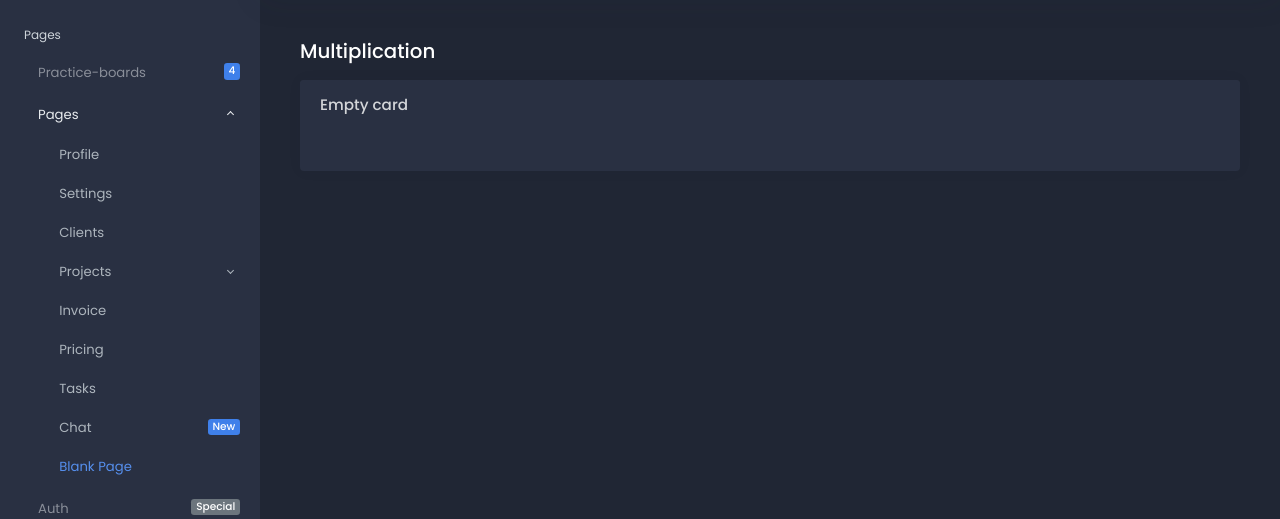
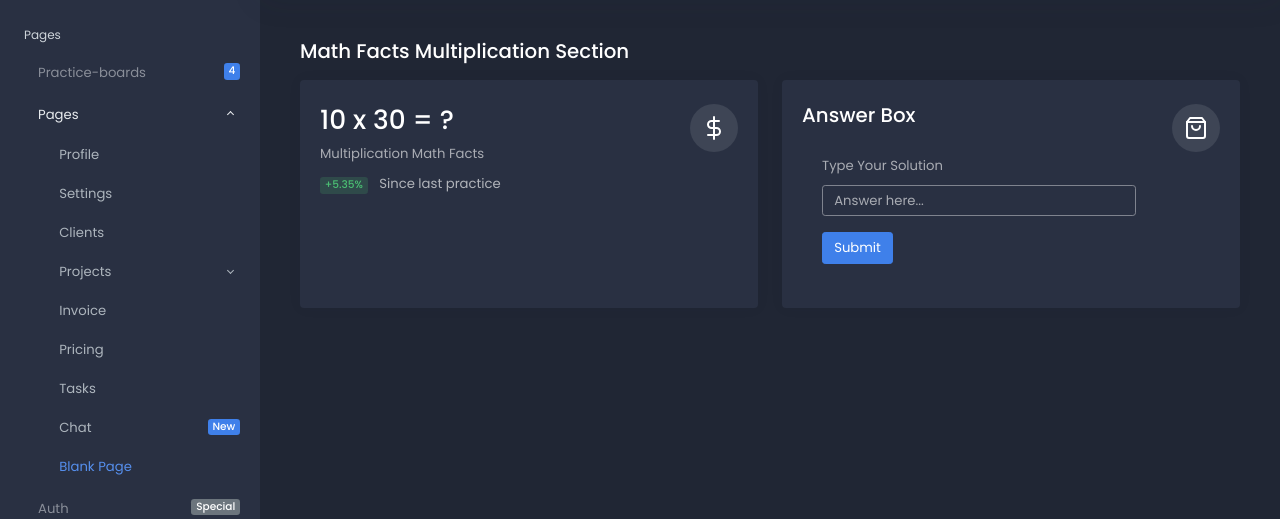
Before and after one commit to M-W-Kirk/kcoremath, a Django app: page /multipy.html in a window 1280 px wide. Shown: the part 66-585 px from the top of the page. Run offline with Django 3.2, Linux system fonts and the light colour scheme; some libraries are stand-ins or nearby versions.

Commit message:
updates added

```diff
--- a/kcoremath/website/templates/multiply.html
+++ b/kcoremath/website/templates/multiply.html
@@ -2,15 +2,62 @@
 {% block 'content' %}
 <main class="content">
     <div class="container-fluid p-0">
-        <h1 class="h3 mb-3">Multiplication</h1>
-        <p>
+        <h1 class="h3 mb-3">Math Facts Multiplication Section</h1>
+        {% if my_answer %}
+        <div class="alert alert-{{ color }} alert-dismissible" role="alert">
+            <button type="button" class="btn-close" data-bs-dismiss="alert" aria-label="Close"></button>
+            <div class="alert-message">
+                <strong>{{ outcome }}</strong> {{ my_answer }}
+            </div>
+        </div>
+        {% endif %}
         <div class="row">
-            <div class="col-12">
-                <div class="card">
-                    <div class="card-header">
-                        <h5 class="card-title mb-0">Empty card</h5>
+            <div class="col-12 col-sm-6 col-xxl-3 d-flex">
+                <div class="card flex-fill">
+                    <div class="card-body py-4">
+                        <div class="d-flex align-items-start">
+                            <div class="flex-grow-1">
+                                <h1 class="mb-2">{{ num_1 }} x {{ num_2 }} = ?</h1>
+                                <p class="mb-2">Multiplication Math Facts</p>
+                                <div class="mb-0">
+                                    <span class="badge badge-soft-success me-2"> +5.35% </span>
+                                    <span class="text-muted">Since last practice</span>
+                                </div>
+                            </div>
+                            <div class="d-inline-block ms-3">
+                                <div class="stat">
+                                    <svg xmlns="http://www.w3.org/2000/svg" width="24" height="24" viewBox="0 0 24 24" fill="none" stroke="currentColor" stroke-width="2" stroke-linecap="round" stroke-linejoin="round" class="feather feather-dollar-sign align-middle text-success"><line x1="12" y1="1" x2="12" y2="23"></line><path d="M17 5H9.5a3.5 3.5 0 0 0 0 7h5a3.5 3.5 0 0 1 0 7H6"></path></svg>
+                                </div>
+                            </div>
+                        </div>
                     </div>
-                    <div class="card-body">
+                </div>
+            </div>
+            <div class="col-12 col-sm-6 col-xxl-3 d-flex">
+                <div class="card flex-fill">
+                    <div class="card-body py-4">
+                        <div class="d-flex align-items-start">
+                            <div class="flex-grow-1">
+                                <h3 class="mb-2">Answer Box</h3>
+                                <div class="card-body">
+                                    <form action="{% url 'website:multiply' %}" method="POST">
+                                        {% csrf_token %}
+                                        <div class="mb-3">
+                                            <label class="form-label">Type Your Solution</label>
+                                            <input class="form-control" type="text" placeholder="Answer here..." name="answer"></input>
+                                            <input type="hidden" name="old_num_1" value="{{ num_1 }}">
+                                            <input type="hidden" name="old_num_2" value="{{ num_2 }}">
+                                        </div>
+                                        <button type="submit" class="btn btn-primary">Submit</button>
+                                    </form>
+                                </div>
+                            </div>
+                            <div class="d-inline-block ms-3">
+                                <div class="stat">
+                                    <svg xmlns="http://www.w3.org/2000/svg" width="24" height="24" viewBox="0 0 24 24" fill="none" stroke="currentColor" stroke-width="2" stroke-linecap="round" stroke-linejoin="round" class="feather feather-shopping-bag align-middle text-danger"><path d="M6 2L3 6v14a2 2 0 0 0 2 2h14a2 2 0 0 0 2-2V6l-3-4z"></path><line x1="3" y1="6" x2="21" y2="6"></line><path d="M16 10a4 4 0 0 1-8 0"></path></svg>
+                                </div>
+                            </div>
+                        </div>
                     </div>
                 </div>
             </div>
--- a/kcoremath/website/views.py
+++ b/kcoremath/website/views.py
@@ -73,7 +73,38 @@ def subtract(request):
         })
 
 def multiply(request):
-    return render(request, 'multiply.html', {})
+    num_1 = random.randint(a=0, b=30)
+    num_2 = random.randint(a=0, b=30)
+
+    if request.method == "POST":
+        answer = request.POST.get('answer')
+        old_num_1 = request.POST.get('old_num_1')
+        old_num_2 = request.POST.get('old_num_2')
+
+        correct_answer = int(old_num_1) * int(old_num_2)
+
+        if int(answer) == correct_answer:
+            outcome = 'Correct!   '
+            my_answer = old_num_1 + ' x ' + old_num_2 + ' = ' + str(correct_answer) + '.'
+            color = 'success'
+        else:
+            outcome = 'Incorrect!   '
+            my_answer = old_num_1 + ' x ' + old_num_2 + ' is not ' + answer + '.  It is ' + str(correct_answer) + '.'
+            color = 'danger'
+
+        return render(request, 'multiply.html', context = {
+            'answer':answer,
+            'my_answer':my_answer,
+            'num_1':num_1,
+            'num_2':num_2,
+            'color':color,
+            'outcome':outcome,
+            })
+
+    return render(request, 'multiply.html', context = {
+        'num_1':num_1,
+        'num_2':num_2,
+        })
 
 def divide(request):
     return render(request, 'divide.html', {})
```
